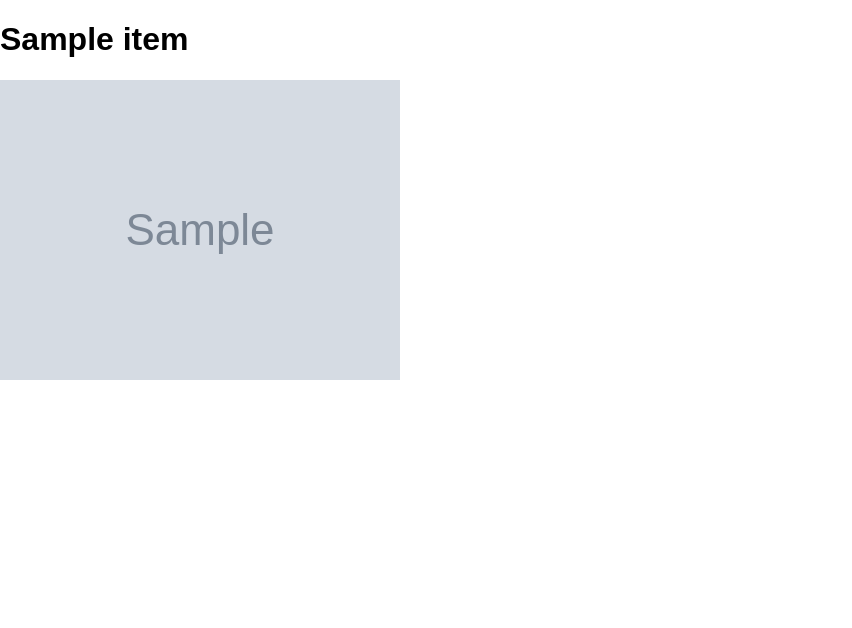
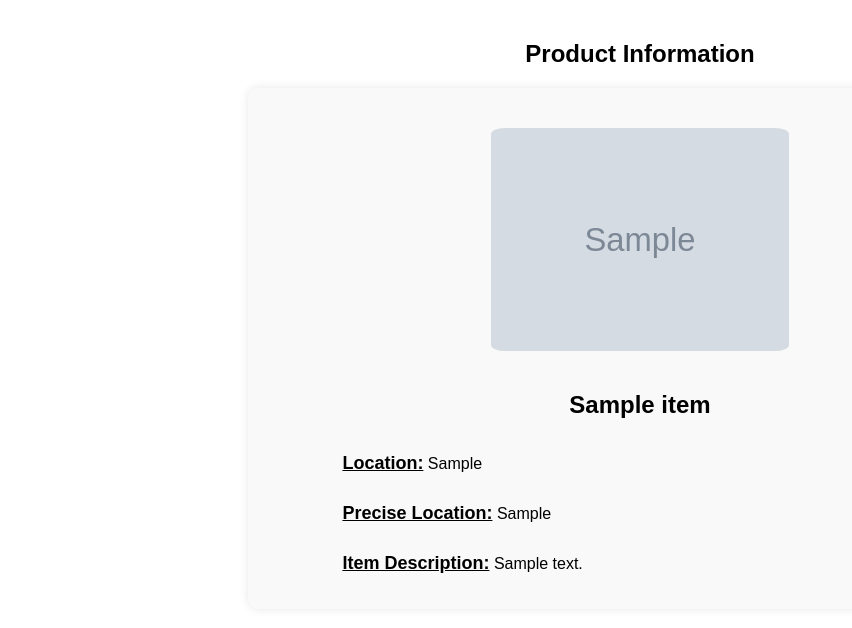
Before and after one commit to MANE-PRO/ItemLoc, a Django app: page /home/1/ in a window 1280 px wide. Shown: the part 55-683 px from the top of the page, without its empty margins (0-852 px from the left). Run offline with Django 4.2, Linux system fonts and the light colour scheme; tables that the repository leaves empty hold one stand-in row (values such as "Sample post"); grey boxes marked "Sample" are stand-in pictures.

Commit message:
Item Description page ready

```diff
--- /dev/null
+++ b/ItemLoc/static/css/iteminfo.css
@@ -0,0 +1,45 @@
+.product-info {
+    padding: 20px;
+}
+
+.product-info h2 {
+    text-align: center;
+    margin-bottom: 20px;
+}
+
+.product-info div.info-container{
+    display: block;
+    width: 60%;
+    margin: 0 auto;
+    background-color: #f9f9f9;
+    padding: 20px;
+    border-radius: 10px;
+    box-shadow: 0 0 10px rgba(0, 0, 0, 0.1);
+}
+.product-info div.info-container img{
+    display: block;
+    width: 40%;
+    height: 20%;
+    margin: 0 auto;
+    padding: 20px;
+    border-radius: 10%;
+}
+.product-info div.info-container h2{
+    text-align: center;
+}
+
+.product-info div.info-container div{
+    margin-left: 10%;
+    margin-right: 10%;
+}
+
+.product-info div.info-container div label{
+    display: inline-block;
+    font-weight: bold;
+    font-size: 18px;
+    text-decoration: underline;
+}
+
+.product-info div.info-container div p{
+    display: inline-block;
+}
--- a/templates/home/base.html
+++ b/templates/home/base.html
@@ -7,6 +7,7 @@
     <link rel = "stylesheet" href = "{% static 'css/navbar.css' %}">
     <link rel = "stylesheet" href = "{% static 'css/home.css' %}">
     <link rel = "stylesheet" href = "{% static 'css/itemcreate.css' %}">
+    <link rel = "stylesheet" href = "{% static 'css/iteminfo.css'%}">
     <title>Item Locator</title>
 </head>
 <body class = "body">
--- a/templates/home/item.html
+++ b/templates/home/item.html
@@ -1,6 +1,33 @@
 {% extends 'home/base.html' %} {% block content %}
-<h1>{{ item.item_name }}</h1>
-{% if item.item_image %}
-<img src = "{{ item.item_image.url }}" alt = "none">
-{% endif %}
+<main>
+    <section class="product-info">
+        <h2>Product Information</h2>
+        <div class = "info-container">
+            {% if item.item_image %}
+            <img src = "{{ item.item_image.url }}" alt = "none">
+            {% else %}
+            <img src = "../../static/loginpage/background.jpg" alt = "Net Lag">
+            {% endif %}
+            <h2>{{item.item_name}}</h2>
+            {% if item.item_location %}
+            <div>
+                <label for = "item-loc">Location: </label>
+                <p id = "item-loc">{{item.item_location}}</p>
+            </div>
+            {% endif %}
+            {% if item.precise_loc %}
+            <div>
+                <label for = "prec-loc">Precise Location: </label>
+                <p id = "prec-loc">{{item.precise_loc}}</p>
+            </div>
+            {% endif %}
+            {% if item.item_desc %}
+            <div>
+                <label for = "prec-loc">Item Description: </label>
+                <p id = "prec-loc">{{item.item_desc}}</p>
+            </div>
+            {% endif %}
+        </div>
+    </section>
+</main>
 {% endblock %}
```
